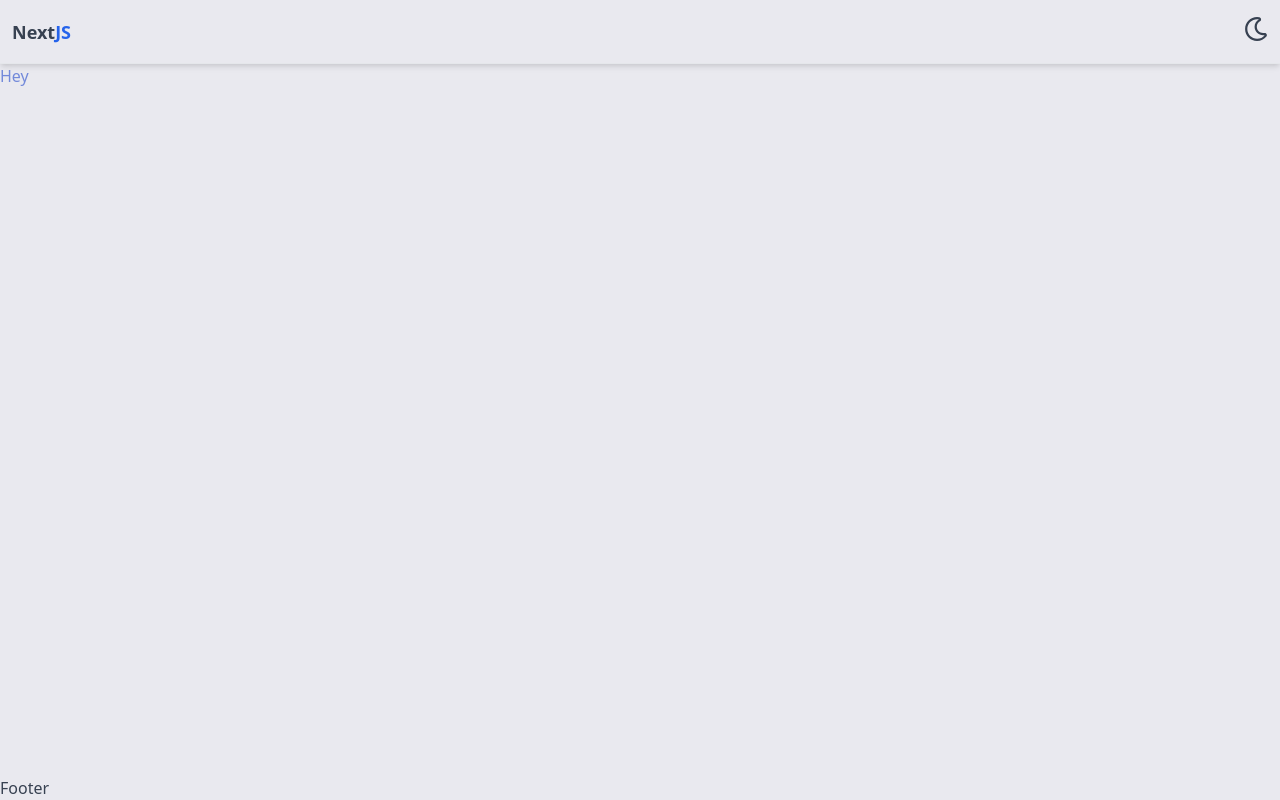
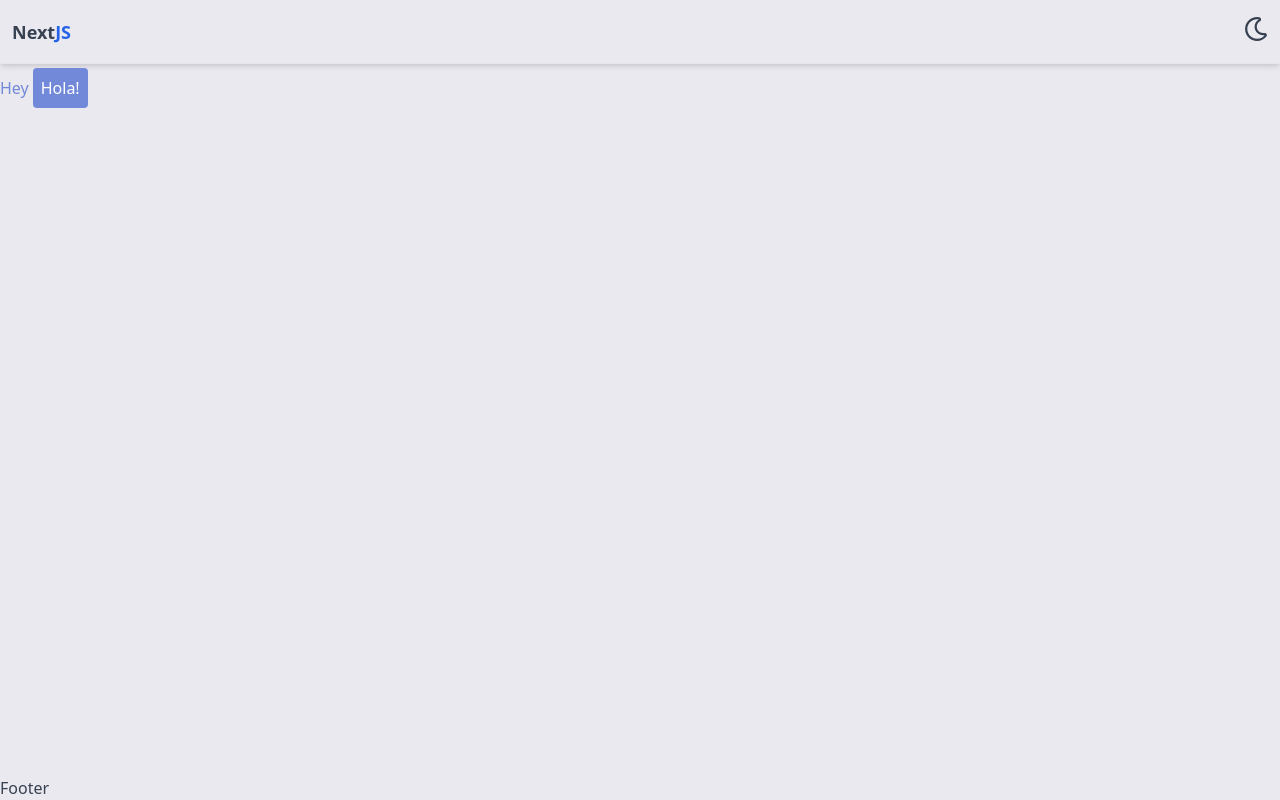
Before and after one commit to MrTierrin/dev-log, a Next.js app: page / in a window 1280 px wide. Built offline with nearby package versions, Linux system fonts and the light colour scheme.

Commit message:
Componente botón creado, y pruebas de producción.

```diff
--- /dev/null
+++ b/components/Button/index.jsx
@@ -0,0 +1,12 @@
+function Button({
+  children,
+  ...props
+}) {
+  return (
+    <button {...props} className="transition text-white m-1 p-2 min-w-max bg-discord rounded focus:outline-none hover:bg-gray-700 dark:hover:bg-gray-300">
+      {children}
+    </button>
+  )
+}
+
+export default Button;
--- a/package.json
+++ b/package.json
@@ -16,6 +16,7 @@
     "postcss": "^8.2.2",
     "react": "17.0.1",
     "react-dom": "17.0.1",
+    "sharp": "^0.26.2",
     "tailwindcss": "^2.0.2"
   }
 }
--- a/pages/index.jsx
+++ b/pages/index.jsx
@@ -1,4 +1,5 @@
 import Head from 'next/head'
+import Button from '@/components/Button'
 
 export default function Home() {
   return (
@@ -8,6 +9,7 @@ export default function Home() {
       </Head>
       <div className="text-discord">
         Hey
+        <Button>Hola!</Button>
       </div>
     </>
   )
```
Also changed, not shown: 1 other file (tests, documents, lock files or other folders).
